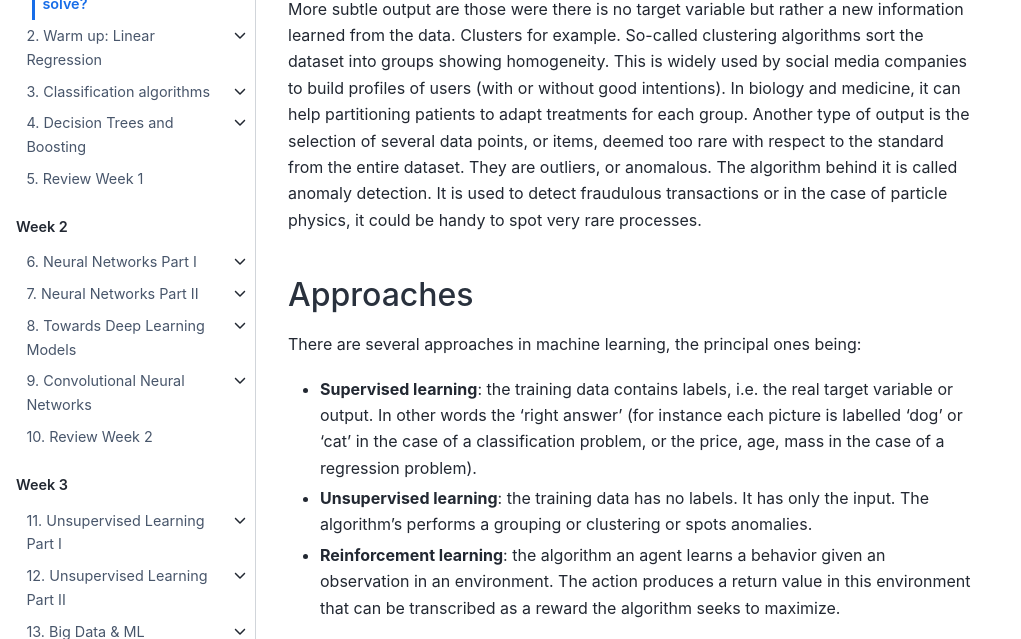
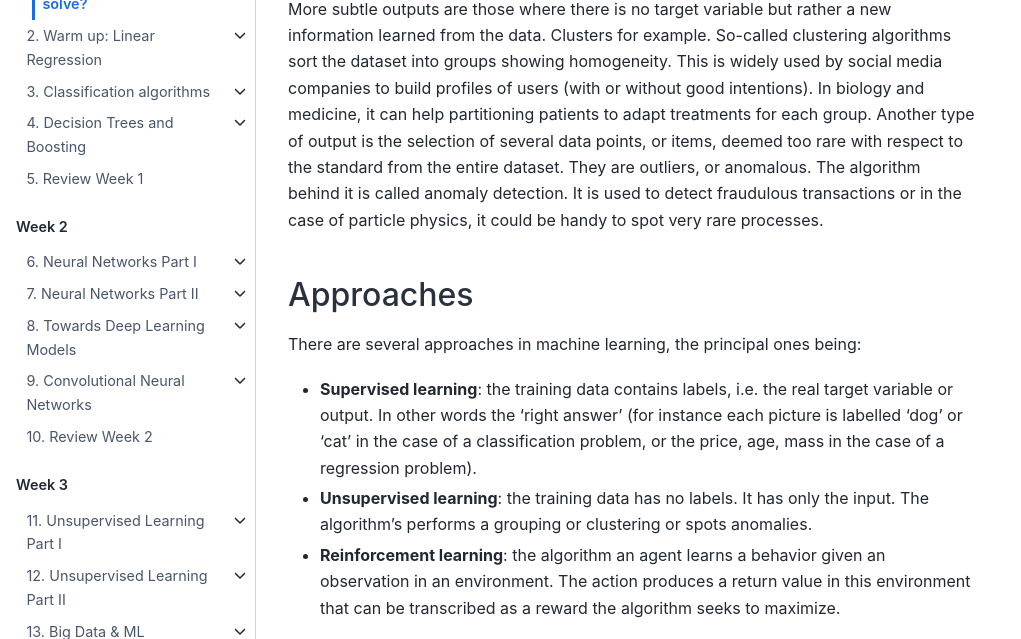
Before and after one commit to clairedavid/intro_to_ml, a Jupyter Book: the page built from week1/trailer_pb.md, in a window 1280 px wide and 900 px high, scrolled down 482 px, cut to the strip 261-900 px from the top of the window. Shown: the whole strip, without its empty margins (0-1021 px from the left). Built offline with Jupyter Book 1.0.4 settings and Sphinx 7.4.7 and the Sphinx Book theme 1.1.4, drawn with Linux system fonts in a browser that asks for light colours; pages that are not in the unit, such as notebooks, are missing from menus.

Commit message:
Typos intro ml

`````diff
--- a/week1/trailer_pb.md
+++ b/week1/trailer_pb.md
@@ -14,7 +14,7 @@ A classification problem refers to situations where the output is restricted to
 A regression problem refers to situations where the output may have any numerical value within a range.
 ````
 
-More subtle output are those were there is no target variable but rather a new information learned from the data. Clusters for example. So-called clustering algorithms sort the dataset into groups showing homogeneity. This is widely used by social media companies to build profiles of users (with or without good intentions). In biology and medicine, it can help partitioning patients to adapt treatments for each group. Another type of output is the selection of several data points, or items, deemed too rare with respect to the standard from the entire dataset. They are outliers, or anomalous. The algorithm behind it is called anomaly detection. It is used to detect fraudulous transactions or in the case of particle physics, it could be handy to spot very rare processes.
+More subtle outputs are those where there is no target variable but rather a new information learned from the data. Clusters for example. So-called clustering algorithms sort the dataset into groups showing homogeneity. This is widely used by social media companies to build profiles of users (with or without good intentions). In biology and medicine, it can help partitioning patients to adapt treatments for each group. Another type of output is the selection of several data points, or items, deemed too rare with respect to the standard from the entire dataset. They are outliers, or anomalous. The algorithm behind it is called anomaly detection. It is used to detect fraudulous transactions or in the case of particle physics, it could be handy to spot very rare processes.
 
 ## Approaches
 There are several approaches in machine learning, the principal ones being:
`````
Also changed, not shown: week1/trailer_mldef.md (+1 -1 lines).
